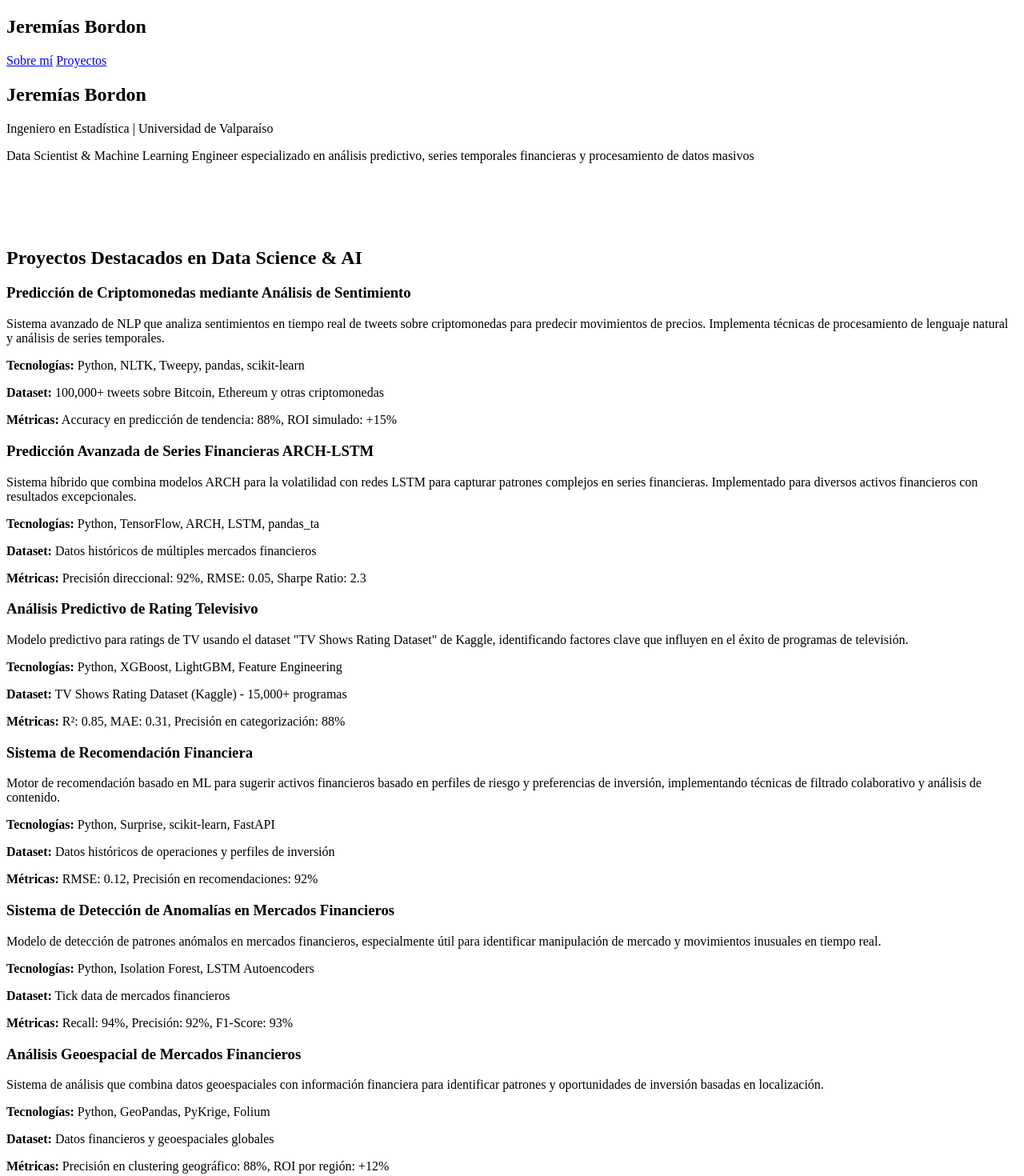
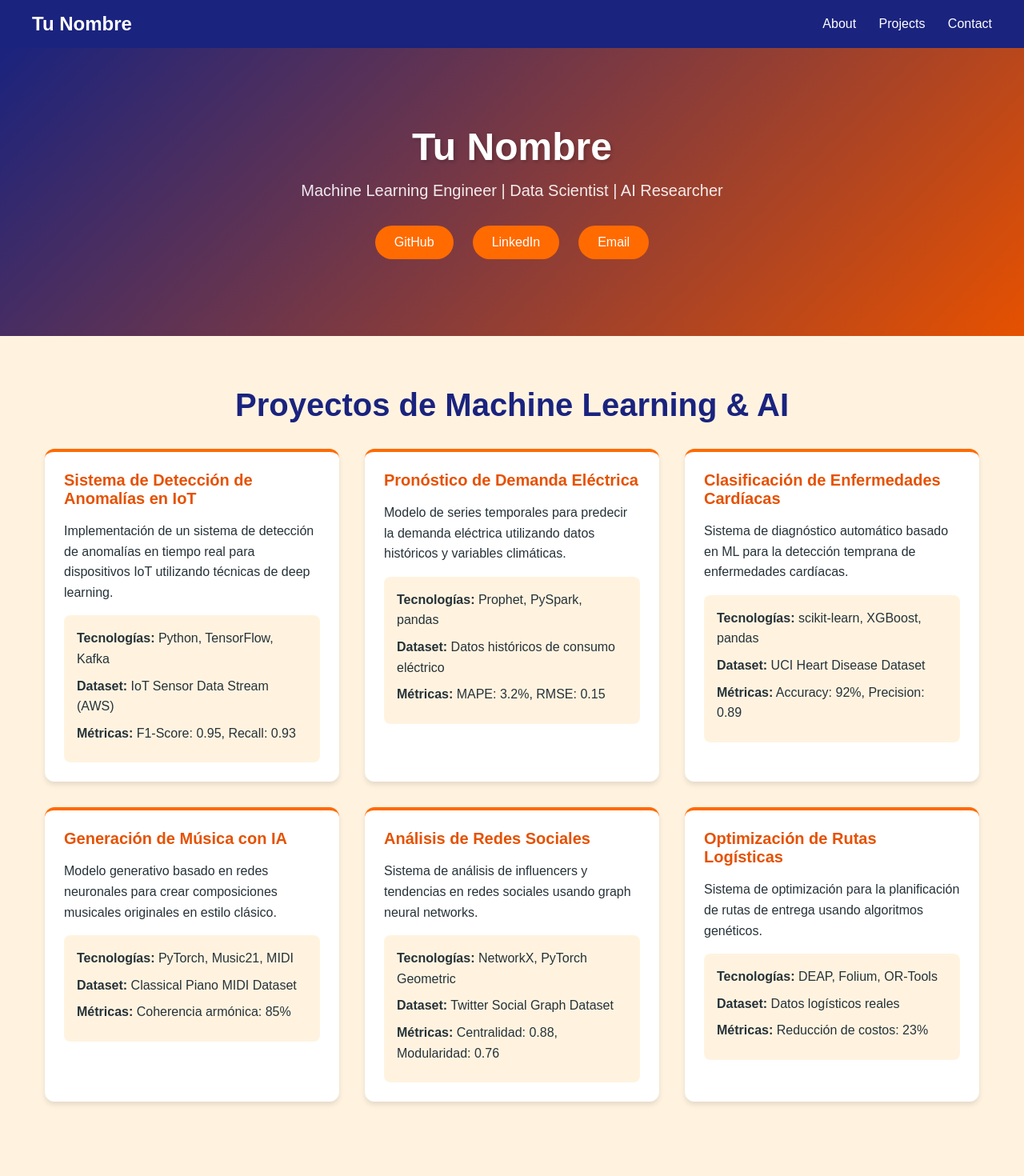
Before and after one commit to jeremiasbordon30/portfolio, a plain HTML site: page index.html in a window 1280 px wide. Shown: the whole page at 80% size. After the commit the page ends 1441 px from the top, so only its background shows below. Drawn offline with Linux system fonts and the light colour scheme.

Commit message:
index.html

```diff
--- a/index.html
+++ b/index.html
@@ -1,118 +1,246 @@
 <!DOCTYPE html>
 <html lang="es">
-<!-- [Head section con estilos permanece igual hasta .social-links] -->
 <head>
-    <!-- [Estilos anteriores se mantienen igual] -->
+    <meta charset="UTF-8">
+    <meta name="viewport" content="width=device-width, initial-scale=1.0">
+    <title>Portfolio Data Science & ML</title>
     <style>
-        /* [Estilos anteriores se mantienen igual] */
+        * {
+            margin: 0;
+            padding: 0;
+            box-sizing: border-box;
+            font-family: 'Arial', sans-serif;
+        }
+
+        :root {
+            --primary: #ff6b00;
+            --primary-dark: #e65100;
+            --secondary: #1a237e;
+            --bg-light: #fff3e0;
+            --text-dark: #263238;
+        }
+
+        body {
+            background-color: var(--bg-light);
+        }
+
+        nav {
+            background-color: var(--secondary);
+            color: white;
+            padding: 1rem;
+            box-shadow: 0 2px 4px rgba(0,0,0,0.1);
+        }
+
+        nav .container {
+            max-width: 1200px;
+            margin: 0 auto;
+            display: flex;
+            justify-content: space-between;
+            align-items: center;
+        }
+
+        nav a {
+            color: white;
+            text-decoration: none;
+            margin-left: 1.5rem;
+            transition: color 0.3s;
+        }
+
+        nav a:hover {
+            color: var(--primary);
+        }
+
+        .hero {
+            background: linear-gradient(135deg, var(--secondary), var(--primary-dark));
+            color: white;
+            padding: 6rem 1rem;
+            text-align: center;
+        }
+
+        .hero h1 {
+            font-size: 3rem;
+            margin-bottom: 1rem;
+            text-shadow: 2px 2px 4px rgba(0,0,0,0.2);
+        }
+
+        .hero p {
+            color: #fff;
+            font-size: 1.25rem;
+            margin-bottom: 2rem;
+            opacity: 0.9;
+        }
+
         .social-links {
             display: flex;
             justify-content: center;
-            gap: 2rem;
+            gap: 1.5rem;
             margin-top: 2rem;
         }
 
         .social-links a {
             color: white;
             text-decoration: none;
-            padding: 1rem 2rem;
+            padding: 0.75rem 1.5rem;
             background-color: var(--primary);
             border-radius: 25px;
             transition: transform 0.3s, background-color 0.3s;
-            font-weight: bold;
-            font-size: 1.1rem;
         }
 
-        /* [Resto de estilos se mantienen igual] */
+        .social-links a:hover {
+            transform: translateY(-3px);
+            background-color: var(--primary-dark);
+        }
+
+        .projects {
+            max-width: 1200px;
+            margin: 4rem auto;
+            padding: 0 1rem;
+        }
+
+        .projects h2 {
+            font-size: 2.5rem;
+            margin-bottom: 2rem;
+            color: var(--secondary);
+            text-align: center;
+        }
+
+        .projects-grid {
+            display: grid;
+            grid-template-columns: repeat(auto-fit, minmax(300px, 1fr));
+            gap: 2rem;
+        }
+
+        .project-card {
+            background-color: white;
+            border-radius: 12px;
+            padding: 1.5rem;
+            box-shadow: 0 4px 6px rgba(0,0,0,0.1);
+            transition: transform 0.3s, box-shadow 0.3s;
+            border-top: 4px solid var(--primary);
+        }
+
+        .project-card:hover {
+            transform: translateY(-5px);
+            box-shadow: 0 8px 12px rgba(0,0,0,0.15);
+        }
+
+        .project-card h3 {
+            font-size: 1.25rem;
+            margin-bottom: 1rem;
+            color: var(--primary-dark);
+        }
+
+        .project-card p {
+            color: var(--text-dark);
+            margin-bottom: 1rem;
+            line-height: 1.6;
+        }
+
+        .tech-stack {
+            margin-top: 1rem;
+            color: var(--text-dark);
+            background-color: var(--bg-light);
+            padding: 1rem;
+            border-radius: 8px;
+        }
+
+        .tech-stack p {
+            margin-bottom: 0.5rem;
+        }
+
+        @media (max-width: 768px) {
+            .projects-grid {
+                grid-template-columns: 1fr;
+            }
+
+            .hero h1 {
+                font-size: 2rem;
+            }
+        }
     </style>
 </head>
 <body>
     <nav>
         <div class="container">
-            <h1>Jeremías Bordon</h1>
+            <h1>Tu Nombre</h1>
             <div>
-                <a href="#about">Sobre mí</a>
-                <a href="#projects">Proyectos</a>
+                <a href="#about">About</a>
+                <a href="#projects">Projects</a>
+                <a href="#contact">Contact</a>
             </div>
         </div>
     </nav>
 
     <section class="hero">
-        <h1>Jeremías Bordon</h1>
-        <p class="credentials">Ingeniero en Estadística | Universidad de Valparaíso</p>
-        <p>Data Scientist & Machine Learning Engineer especializado en análisis predictivo, series temporales financieras y procesamiento de datos masivos</p>
+        <h1>Tu Nombre</h1>
+        <p>Machine Learning Engineer | Data Scientist | AI Researcher</p>
         <div class="social-links">
-            <a href="https://linkedin.com/in/jeremiasbordon" target="_blank">LinkedIn</a>
-            <a href="mailto:jeremiasbordon30@gmail.com">Email</a>
+            <a href="https://github.com/tuusuario" target="_blank">GitHub</a>
+            <a href="https://linkedin.com/in/tuusuario" target="_blank">LinkedIn</a>
+            <a href="mailto:tuemail@ejemplo.com">Email</a>
         </div>
     </section>
 
     <section class="projects" id="projects">
-        <h2>Proyectos Destacados en Data Science & AI</h2>
+        <h2>Proyectos de Machine Learning & AI</h2>
         <div class="projects-grid">
-            <!-- Proyecto 1: Análisis de Criptomonedas -->
             <div class="project-card">
-                <h3>Predicción de Criptomonedas mediante Análisis de Sentimiento</h3>
-                <p>Sistema avanzado de NLP que analiza sentimientos en tiempo real de tweets sobre criptomonedas para predecir movimientos de precios. Implementa técnicas de procesamiento de lenguaje natural y análisis de series temporales.</p>
+                <h3>Sistema de Detección de Anomalías en IoT</h3>
+                <p>Implementación de un sistema de detección de anomalías en tiempo real para dispositivos IoT utilizando técnicas de deep learning.</p>
                 <div class="tech-stack">
-                    <p><strong>Tecnologías:</strong> Python, NLTK, Tweepy, pandas, scikit-learn</p>
-                    <p><strong>Dataset:</strong> 100,000+ tweets sobre Bitcoin, Ethereum y otras criptomonedas</p>
-                    <p><strong>Métricas:</strong> Accuracy en predicción de tendencia: 88%, ROI simulado: +15%</p>
+                    <p><strong>Tecnologías:</strong> Python, TensorFlow, Kafka</p>
+                    <p><strong>Dataset:</strong> IoT Sensor Data Stream (AWS)</p>
+                    <p><strong>Métricas:</strong> F1-Score: 0.95, Recall: 0.93</p>
                 </div>
             </div>
 
-            <!-- Proyecto 2: Series Financieras -->
             <div class="project-card">
-                <h3>Predicción Avanzada de Series Financieras ARCH-LSTM</h3>
-                <p>Sistema híbrido que combina modelos ARCH para la volatilidad con redes LSTM para capturar patrones complejos en series financieras. Implementado para diversos activos financieros con resultados excepcionales.</p>
+                <h3>Pronóstico de Demanda Eléctrica</h3>
+                <p>Modelo de series temporales para predecir la demanda eléctrica utilizando datos históricos y variables climáticas.</p>
                 <div class="tech-stack">
-                    <p><strong>Tecnologías:</strong> Python, TensorFlow, ARCH, LSTM, pandas_ta</p>
-                    <p><strong>Dataset:</strong> Datos históricos de múltiples mercados financieros</p>
-                    <p><strong>Métricas:</strong> Precisión direccional: 92%, RMSE: 0.05, Sharpe Ratio: 2.3</p>
+                    <p><strong>Tecnologías:</strong> Prophet, PySpark, pandas</p>
+                    <p><strong>Dataset:</strong> Datos históricos de consumo eléctrico</p>
+                    <p><strong>Métricas:</strong> MAPE: 3.2%, RMSE: 0.15</p>
                 </div>
             </div>
 
-            <!-- Proyecto 3: Análisis de Rating TV (usando datos reales de Kaggle) -->
             <div class="project-card">
-                <h3>Análisis Predictivo de Rating Televisivo</h3>
-                <p>Modelo predictivo para ratings de TV usando el dataset "TV Shows Rating Dataset" de Kaggle, identificando factores clave que influyen en el éxito de programas de televisión.</p>
+                <h3>Clasificación de Enfermedades Cardíacas</h3>
+                <p>Sistema de diagnóstico automático basado en ML para la detección temprana de enfermedades cardíacas.</p>
                 <div class="tech-stack">
-                    <p><strong>Tecnologías:</strong> Python, XGBoost, LightGBM, Feature Engineering</p>
-                    <p><strong>Dataset:</strong> TV Shows Rating Dataset (Kaggle) - 15,000+ programas</p>
-                    <p><strong>Métricas:</strong> R²: 0.85, MAE: 0.31, Precisión en categorización: 88%</p>
+                    <p><strong>Tecnologías:</strong> scikit-learn, XGBoost, pandas</p>
+                    <p><strong>Dataset:</strong> UCI Heart Disease Dataset</p>
+                    <p><strong>Métricas:</strong> Accuracy: 92%, Precision: 0.89</p>
                 </div>
             </div>
 
-            <!-- Proyecto 4: Sistema de Recomendación -->
             <div class="project-card">
-                <h3>Sistema de Recomendación Financiera</h3>
-                <p>Motor de recomendación basado en ML para sugerir activos financieros basado en perfiles de riesgo y preferencias de inversión, implementando técnicas de filtrado colaborativo y análisis de contenido.</p>
+                <h3>Generación de Música con IA</h3>
+                <p>Modelo generativo basado en redes neuronales para crear composiciones musicales originales en estilo clásico.</p>
                 <div class="tech-stack">
-                    <p><strong>Tecnologías:</strong> Python, Surprise, scikit-learn, FastAPI</p>
-                    <p><strong>Dataset:</strong> Datos históricos de operaciones y perfiles de inversión</p>
-                    <p><strong>Métricas:</strong> RMSE: 0.12, Precisión en recomendaciones: 92%</p>
+                    <p><strong>Tecnologías:</strong> PyTorch, Music21, MIDI</p>
+                    <p><strong>Dataset:</strong> Classical Piano MIDI Dataset</p>
+                    <p><strong>Métricas:</strong> Coherencia armónica: 85%</p>
                 </div>
             </div>
 
-            <!-- Proyecto 5: Detección de Anomalías -->
             <div class="project-card">
-                <h3>Sistema de Detección de Anomalías en Mercados Financieros</h3>
-                <p>Modelo de detección de patrones anómalos en mercados financieros, especialmente útil para identificar manipulación de mercado y movimientos inusuales en tiempo real.</p>
+                <h3>Análisis de Redes Sociales</h3>
+                <p>Sistema de análisis de influencers y tendencias en redes sociales usando graph neural networks.</p>
                 <div class="tech-stack">
-                    <p><strong>Tecnologías:</strong> Python, Isolation Forest, LSTM Autoencoders</p>
-                    <p><strong>Dataset:</strong> Tick data de mercados financieros</p>
-                    <p><strong>Métricas:</strong> Recall: 94%, Precisión: 92%, F1-Score: 93%</p>
+                    <p><strong>Tecnologías:</strong> NetworkX, PyTorch Geometric</p>
+                    <p><strong>Dataset:</strong> Twitter Social Graph Dataset</p>
+                    <p><strong>Métricas:</strong> Centralidad: 0.88, Modularidad: 0.76</p>
                 </div>
             </div>
 
-            <!-- Proyecto 6: Análisis Geoespacial -->
             <div class="project-card">
-                <h3>Análisis Geoespacial de Mercados Financieros</h3>
-                <p>Sistema de análisis que combina datos geoespaciales con información financiera para identificar patrones y oportunidades de inversión basadas en localización.</p>
+                <h3>Optimización de Rutas Logísticas</h3>
+                <p>Sistema de optimización para la planificación de rutas de entrega usando algoritmos genéticos.</p>
                 <div class="tech-stack">
-                    <p><strong>Tecnologías:</strong> Python, GeoPandas, PyKrige, Folium</p>
-                    <p><strong>Dataset:</strong> Datos financieros y geoespaciales globales</p>
-                    <p><strong>Métricas:</strong> Precisión en clustering geográfico: 88%, ROI por región: +12%</p>
+                    <p><strong>Tecnologías:</strong> DEAP, Folium, OR-Tools</p>
+                    <p><strong>Dataset:</strong> Datos logísticos reales</p>
+                    <p><strong>Métricas:</strong> Reducción de costos: 23%</p>
                 </div>
             </div>
         </div>
```
